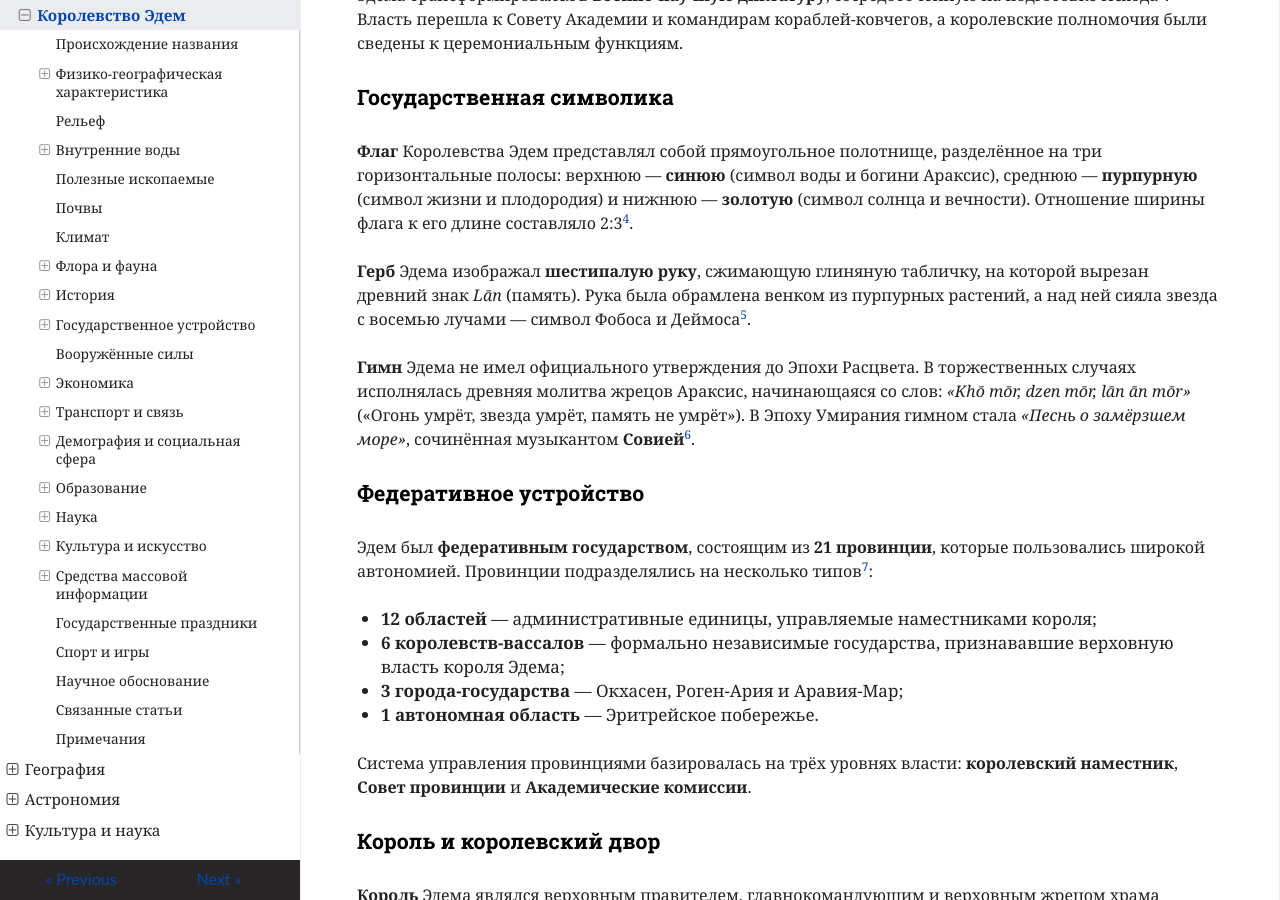
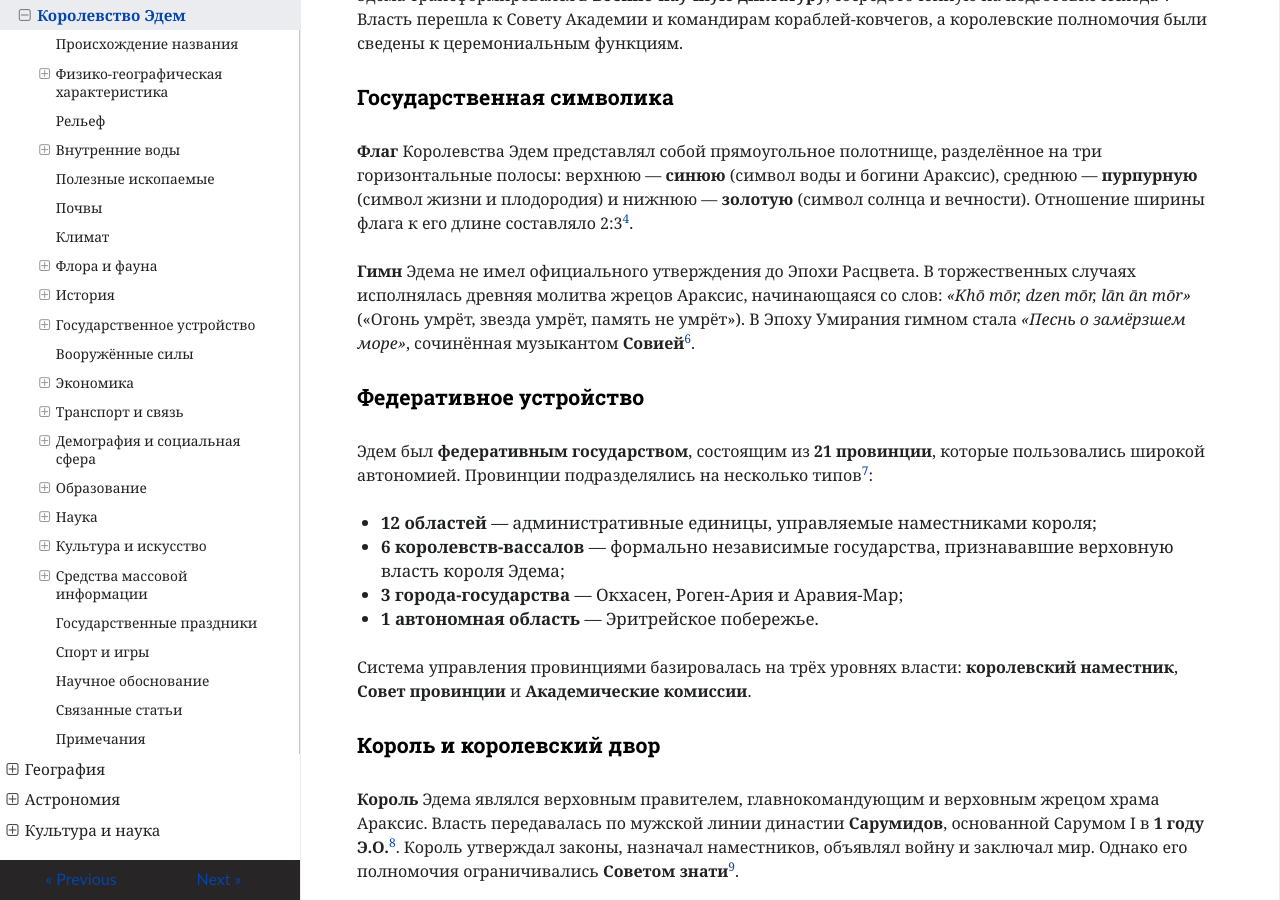
Before and after one commit to ivanhohlov14-bit/mars-encyclopedia, an MkDocs documentation site: the page built from docs/geography/eden.md, in a window 1280 px wide and 900 px high, scrolled down 14310 px. Built offline with MkDocs 1.6.1, drawn with Linux system fonts in a browser that asks for light colours; nearby versions of some CDN libraries.

Commit message:
Update eden.md

```diff
--- a/docs/geography/eden.md
+++ b/docs/geography/eden.md
@@ -341,8 +341,6 @@
 ### Государственная символика
 
 **Флаг** Королевства Эдем представлял собой прямоугольное полотнище, разделённое на три горизонтальные полосы: верхнюю — **синюю** (символ воды и богини Араксис), среднюю — **пурпурную** (символ жизни и плодородия) и нижнюю — **золотую** (символ солнца и вечности). Отношение ширины флага к его длине составляло 2:3[^4].
-
-**Герб** Эдема изображал **шестипалую руку**, сжимающую глиняную табличку, на которой вырезан древний знак *Lān* (память). Рука была обрамлена венком из пурпурных растений, а над ней сияла звезда с восемью лучами — символ Фобоса и Деймоса[^5].
 
 **Гимн** Эдема не имел официального утверждения до Эпохи Расцвета. В торжественных случаях исполнялась древняя молитва жрецов Араксис, начинающаяся со слов: *«Khō mōr, dzen mōr, lān ān mōr»* («Огонь умрёт, звезда умрёт, память не умрёт»). В Эпоху Умирания гимном стала *«Песнь о замёрзшем море»*, сочинённая музыкантом **Совией**[^6].
 
```
